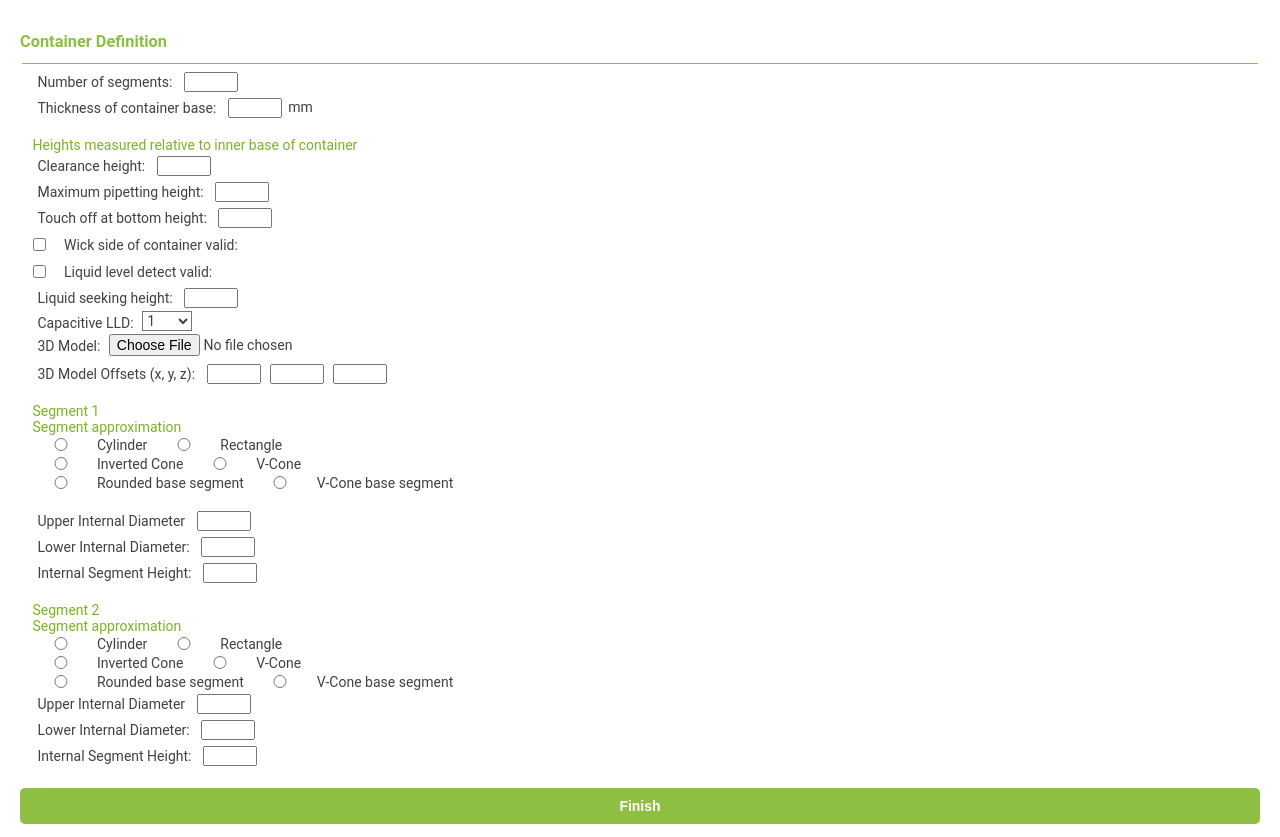
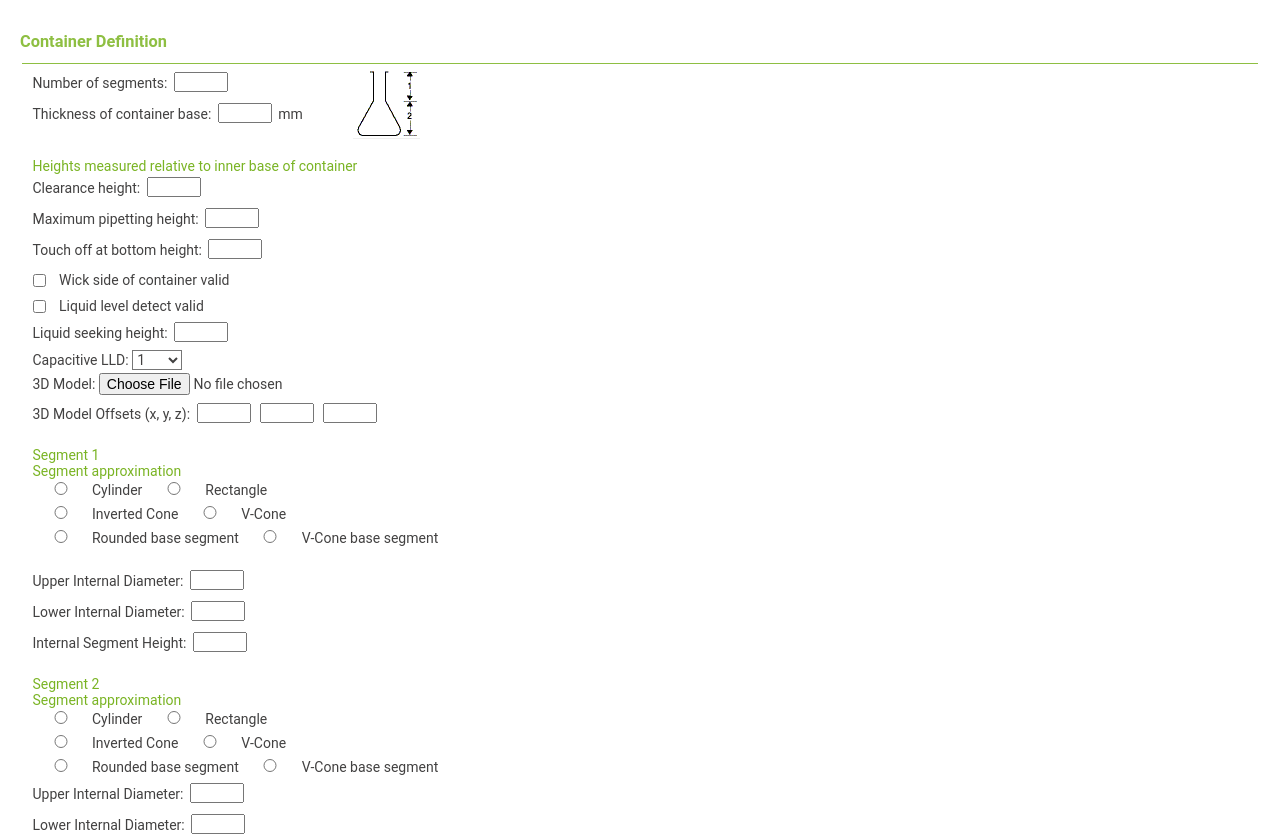
Before and after one commit to pickledherring/container_verification, a plain HTML site: page index.html in a window 1280 px wide. Shown: the top 837 px of the page. Drawn offline with Linux system fonts and the light colour scheme.

Commit message:
some more css

```diff
--- a/index.html
+++ b/index.html
@@ -9,6 +9,8 @@
     <form action="/">
       <h3>Container Definition</h3>
       <fieldset>
+        <div style="display:flex;flex-direction:row;gap:50px">
+            <div style="display:flex;flex-direction:column;justify-content:flex-start;">
                 <div>
                     <label>Number of segments:</label>
                     <input type="text" name="n_segs" required>
@@ -17,6 +19,13 @@
                     <label>Thickness of container base:</label>
                     <input type="text" name="cb_thickness" required> mm
                 </div>
+            </div>
+                <div>
+                    <img src="images\vial_height.PNG" alt="start of new container wall angle marks new segment"></img>
+                </div>
+        </div>
+
+
         <br>
         <div class="subtitle">Heights measured relative to inner base of container</div>
         <div>
@@ -32,12 +41,12 @@
             <input type="text" name="b_height" required>
         </div>
         <div class="children">
-            <input type="checkbox" name="wick">
-            <label>Wick side of container valid:</label>
+            <input type="checkbox" name="wick" width="30px">
+            <label>Wick side of container valid</label>
         </div>
         <div class="children">
             <input type="checkbox" name="LLD">
-            <label>Liquid level detect valid:</label>
+            <label>Liquid level detect valid</label>
         </div>
         <div>
             <label>Liquid seeking height:</label>
@@ -65,6 +74,8 @@
         </div><br>
         <div class="subtitle">Segment 1</div>
         <div class="subtitle">Segment approximation</div>
+        <div style="display:flex;flex-direction:row;gap:50px">
+            <div style="display:flex;flex-direction:column;justify-content:flex-start;">
                 <div>
                     <input type="radio" name="shape1" id="cyl" value="cylinder">
                     <label for="cyl">Cylinder</label>
@@ -78,10 +89,13 @@
                     <label for="round_base">Rounded base segment</label>
                     <input type="radio" name="shape1" id="vc_base" value="vc_base">
                     <label for="vc_base">V-Cone base segment</label>
-        </div><br>
+                </div>
+            </div>
+        </div>
+        <br>
         <div id="shape_img1"></div>
         <div>
-            <label>Upper Internal Diameter</label>
+            <label>Upper Internal Diameter:</label>
             <input type="text" name="up_ID" required>
         </div>
         <div>
@@ -109,7 +123,7 @@
             <label for="vc_base">V-Cone base segment</label>
         </div>
         <div>
-            <label>Upper Internal Diameter</label>
+            <label>Upper Internal Diameter:</label>
             <input type="text" name="up_ID" required>
         </div>
         <div>
--- a/style.css
+++ b/style.css
@@ -42,15 +42,10 @@ fieldset {
     color: #7ab424
 }
 
-label {
-    padding: 0 5px;
-    text-align: right;
-    vertical-align: middle;
-}
-
 input {
     padding: 0px;
     margin: 3px;
+    margin-bottom: 8px;
     width: 50px;
     vertical-align: middle;
 }
```
Lines whose indentation alone changed are shown as unchanged.
